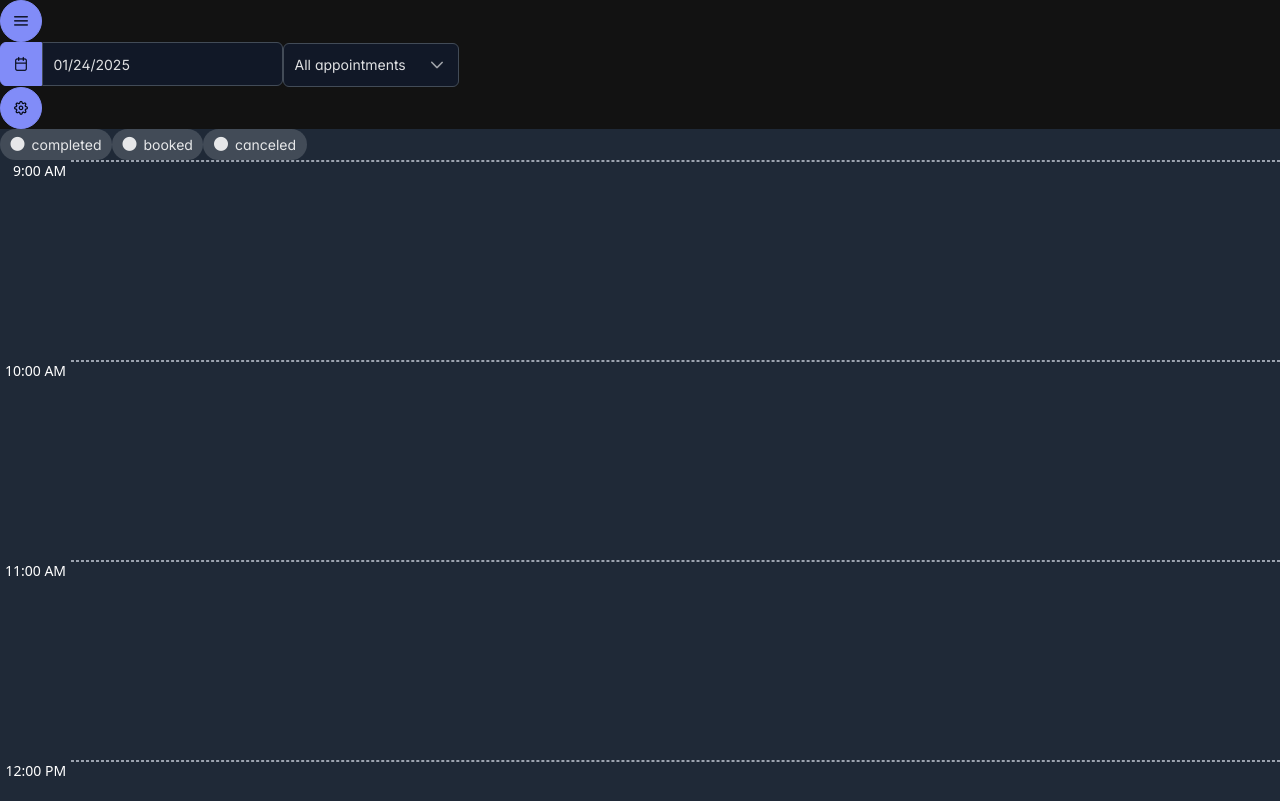
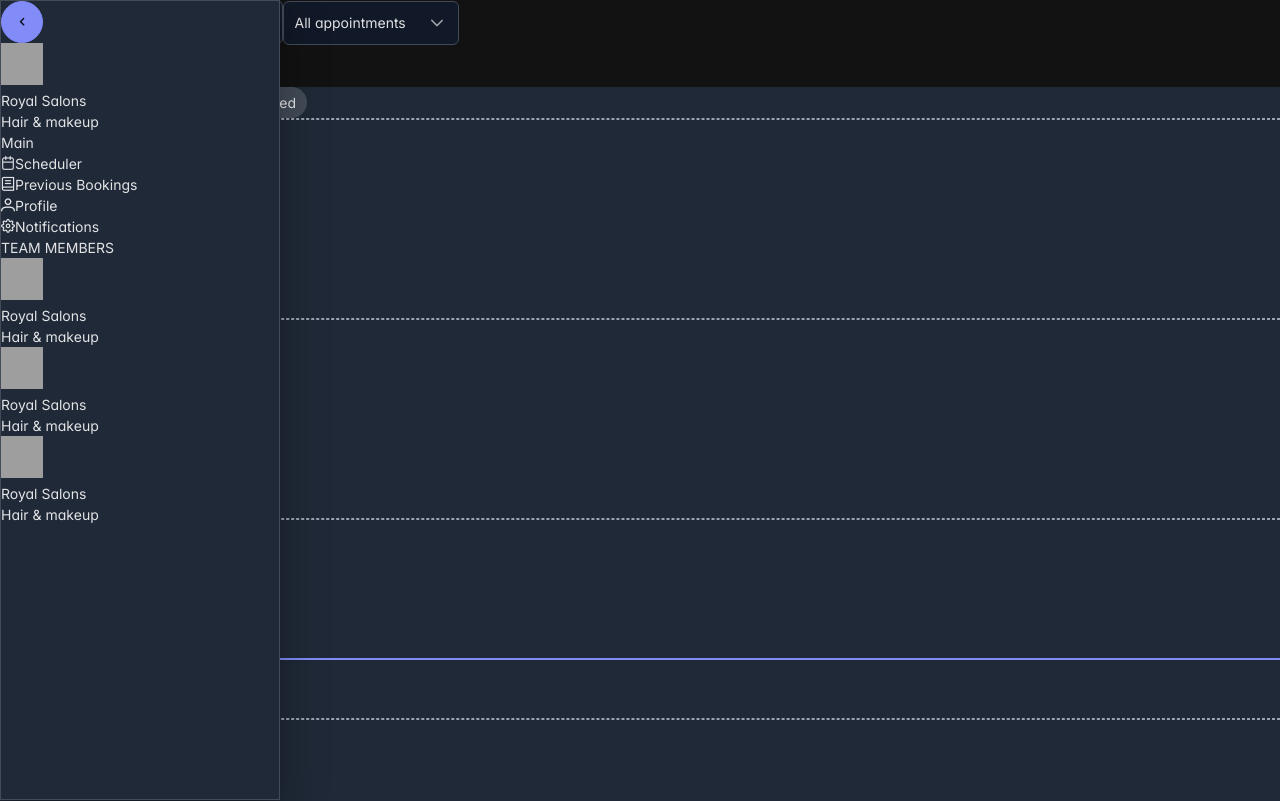
Before and after one commit to RenatoRJF/salon-admin, a Next.js app: page /dashboard in a window 1280 px wide. Shown: the top 801 px of the page. Built offline with nearby package versions, Linux system fonts and the light colour scheme; grey boxes are pictures that could not be loaded; a web font is replaced by a local one.

Commit message:
feat: implement rendering of schedules based on date selection

```diff
--- a/src/app/dashboard/page.tsx
+++ b/src/app/dashboard/page.tsx
@@ -24,6 +24,7 @@ export default function DashboardPage() {
   const { data, isFetching } = useQuery({
     queryKey: ["get-schedules-by-date", date],
     queryFn: () => getSchedulesByDate(date as Date),
+    initialData: []
   });
 
   return (
@@ -67,7 +68,7 @@ export default function DashboardPage() {
             <ProgressBar mode="indeterminate" className="!h-[2px]" />
           </div>
         )}
-        <AppCalendar events={data ?? []} />
+        <AppCalendar events={data} date={date} />
       </div>
     </div>
   );
--- a/src/components/AppCalendar/AppCalendar.tsx
+++ b/src/components/AppCalendar/AppCalendar.tsx
@@ -11,7 +11,10 @@ import CustomTimeSlotWrapper from "./CustomTimeSlotWrapper";
 
 const localizer = dayjsLocalizer(dayjs);
 
-export default function AppCalendar({ events }: AppCalendarProps) {
+const MIN_HOUR = new Date(2000, 0, 1, 9, 0);
+const MAX_HOUR = new Date(3000, 0, 1, 17, 0);
+
+export default function AppCalendar({ events, date }: AppCalendarProps) {
   const { components, defaultDate } = useMemo(
     () => ({
       components: {
@@ -27,14 +30,15 @@ export default function AppCalendar({ events }: AppCalendarProps) {
   return (
     <Calendar
       ref={null}
+      min={MIN_HOUR}
+      max={MAX_HOUR}
       events={events}
       views={["day"]}
       defaultView="day"
       localizer={localizer}
       components={components}
       defaultDate={defaultDate}
-      min={new Date(2025, 0, 23, 9, 0)}
-      max={new Date(2025, 0, 23, 18, 0)}
+      date={date ?? defaultDate}
     />
   );
 }
--- a/src/components/AppCalendar/AppCalendar.types.ts
+++ b/src/components/AppCalendar/AppCalendar.types.ts
@@ -1,8 +1,11 @@
+import { Nullable } from "primereact/ts-helpers";
+import { ToolbarProps } from "react-big-calendar";
+
 import { CustomEventProps } from "@/@types/schedule";
-import { ToolbarProps } from "react-big-calendar";
 
 export type CalendarToolbarProps = ToolbarProps<CustomEventProps>;
 
 export interface AppCalendarProps {
+  date: Nullable<Date>;
   events: CustomEventProps[];
 }
--- a/src/hooks/useAppStore.ts
+++ b/src/hooks/useAppStore.ts
@@ -3,19 +3,20 @@
 import { create } from "zustand";
 
 interface StorePros {
+  isAppLoading: boolean;
   isSidebarOpen: boolean;
   toggleSidebar: () => void;
+  setIsAppLoading: (value: boolean) => void;
 }
 
 const useAppStore = create<StorePros>((set) => {
-  let isSidebarOpen: string | null = "yes";
+  return {
+    isAppLoading: true,
+    isSidebarOpen: true,
 
-  if (typeof window !== "undefined") {
-    isSidebarOpen = window.localStorage.getItem("isSidebarOpen");
-  }
-
-  return {
-    isSidebarOpen: isSidebarOpen === "yes",
+    setIsAppLoading: (value) => {
+      return set(() => ({ isAppLoading: value }));
+    },
     toggleSidebar: () => {
       return set((state) => {
         const isOpen = !state.isSidebarOpen;
```
